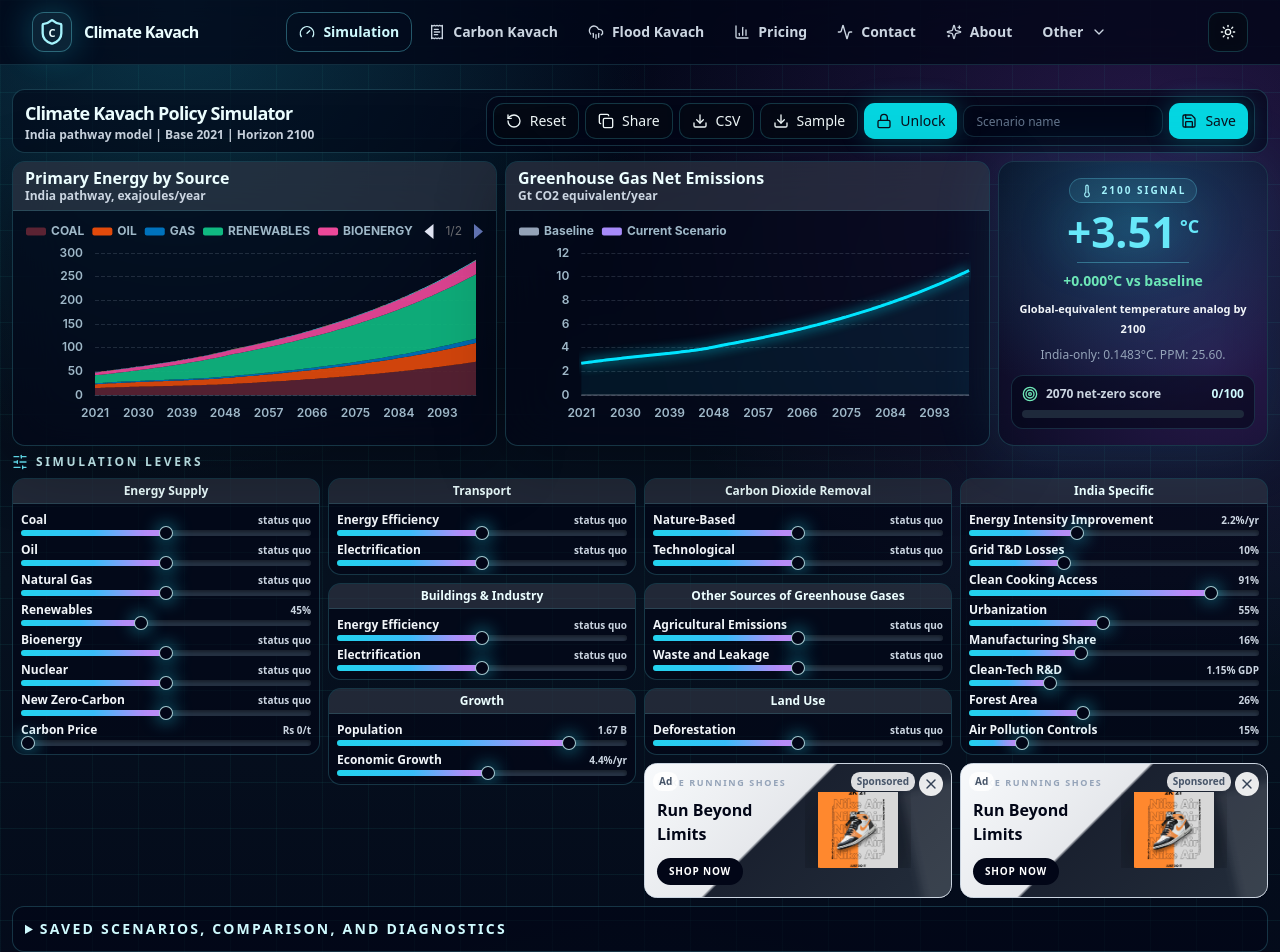
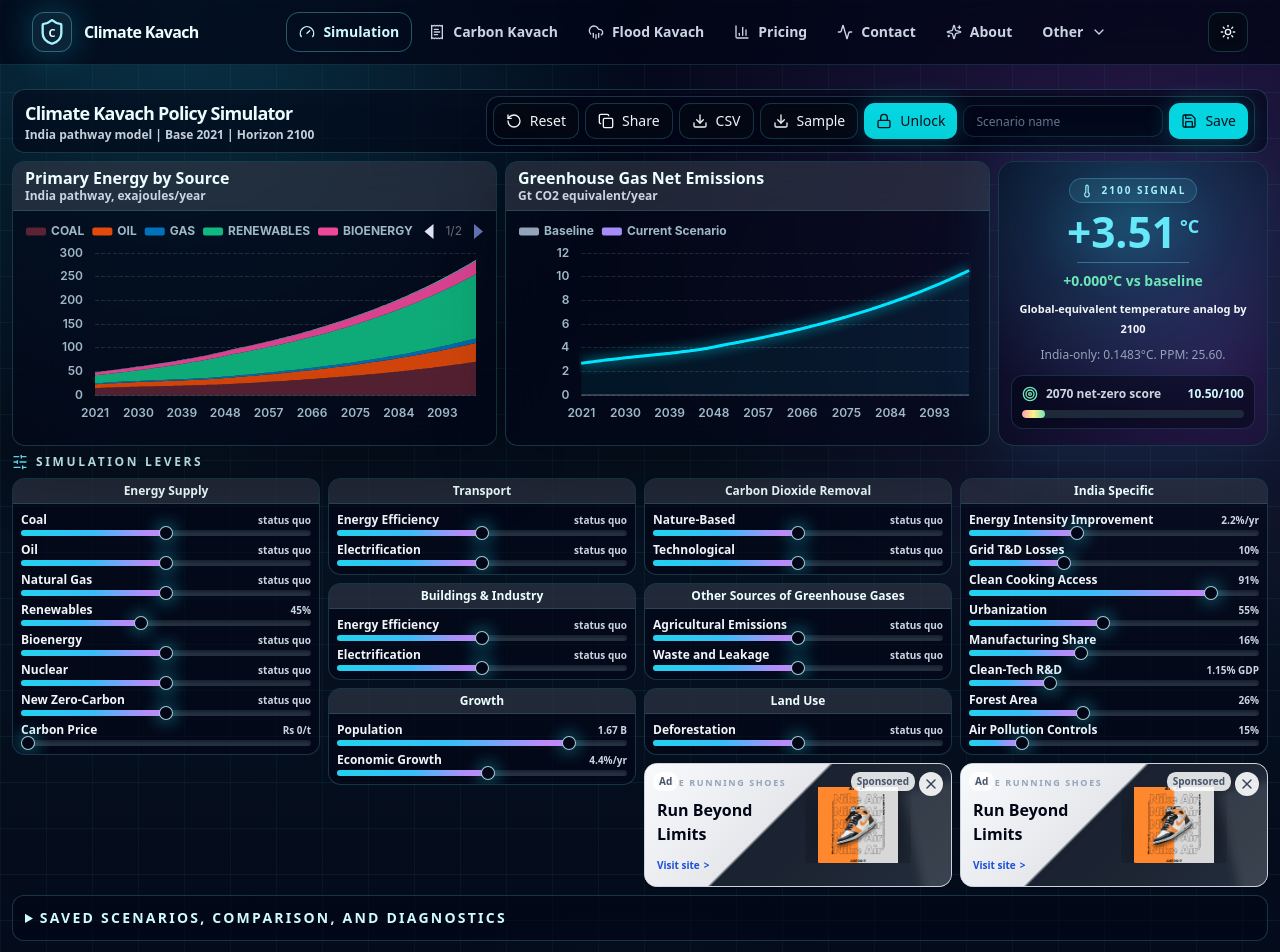
Before and after one commit to peeyush2212/climate-kavach, a Next.js app: page /simulator in a window 1280 px wide. Shown: the top 952 px of the page. Built offline with nearby package versions, Linux system fonts and the light colour scheme.

Commit message:
Refine ad CTA and net-zero scoring

```diff
--- a/src/components/ads/nike-sponsored-ad.tsx
+++ b/src/components/ads/nike-sponsored-ad.tsx
@@ -153,8 +153,9 @@
           <p className={cn("mt-2 font-semibold leading-5 text-slate-600", isBanner ? "hidden text-xs sm:block" : isMini ? "hidden" : "text-sm")}>
             Responsive road running comfort with a fast, everyday feel.
           </p>
-          <div className={cn("mt-3 inline-flex rounded-full bg-slate-950 font-black uppercase tracking-[0.08em] text-white transition group-hover:bg-orange-500", isMini ? "px-3 py-1.5 text-[10px]" : "px-4 py-2 text-xs")}>
-            Shop now
+          <div className={cn("mt-3 inline-flex items-center gap-1 font-semibold text-blue-700 underline-offset-2 group-hover:underline", isMini ? "text-[10px]" : "text-xs")}>
+            Visit site
+            <span aria-hidden="true">&gt;</span>
           </div>
         </div>
 
--- a/src/components/temperature-panel.tsx
+++ b/src/components/temperature-panel.tsx
@@ -11,6 +11,38 @@
   return rows.find((row) => row.year === year) ?? rows[rows.length - 1];
 }
 
+function lowerIsBetterReadiness(current: number, baseline: number) {
+  if (!Number.isFinite(current) || !Number.isFinite(baseline)) return 0;
+  if (current <= 0) return 100;
+  if (baseline <= 0) return 0;
+  return clamp(100 * (1 - current / (baseline * 1.02)), 0, 100);
+}
+
+function percentageReadiness(value: number, ceiling = 100) {
+  if (!Number.isFinite(value)) return 0;
+  return clamp(100 * (value / ceiling), 0, 100);
+}
+
+function netZeroReadinessScore(current2070: SimulationRow, baseline2070: SimulationRow) {
+  const ghgProgress = lowerIsBetterReadiness(current2070.net_ghg_mtco2e, baseline2070.net_ghg_mtco2e);
+  const co2Progress = lowerIsBetterReadiness(current2070.net_emissions_mtco2, baseline2070.net_emissions_mtco2);
+  const cleanEnergyProgress = percentageReadiness(current2070.clean_energy_share_pct);
+  const efficiencyProgress = lowerIsBetterReadiness(current2070.energy_intensity, baseline2070.energy_intensity);
+  const airProgress = clamp(100 - current2070.pm25_exposed_pct, 0, 100);
+  const forestProgress = percentageReadiness(current2070.forest_pct, 60);
+
+  return clamp(
+    ghgProgress * 0.62 +
+      co2Progress * 0.14 +
+      cleanEnergyProgress * 0.10 +
+      efficiencyProgress * 0.07 +
+      airProgress * 0.04 +
+      forestProgress * 0.03,
+    0,
+    100
+  );
+}
+
 export function TemperaturePanel({ compact = false }: { compact?: boolean }) {
   const sim = useClimateKavachStore((s) => s.sim);
   const baselineSim = useClimateKavachStore((s) => s.baselineSim);
@@ -18,16 +50,13 @@
     if (!sim || !baselineSim) return null;
     const current2070 = findYear(sim.rows, 2070);
     const baseline2070 = findYear(baselineSim.rows, 2070);
-    const baselineNet2070 = Math.max(1, baseline2070.net_emissions_mtco2);
-    const netZeroScore = current2070.net_emissions_mtco2 <= 0
-      ? 100
-      : clamp(100 * (1 - current2070.net_emissions_mtco2 / baselineNet2070), 0, 100);
+    const netZeroScore = netZeroReadinessScore(current2070, baseline2070);
 
     return {
       c: summarize2050(sim),
       b: summarize2050(baselineSim),
       netZeroScore,
-      netCo22070: current2070.net_emissions_mtco2,
+      netGhg2070: current2070.net_ghg_mtco2e,
     };
   }, [sim, baselineSim]);
 
@@ -79,7 +108,9 @@
               <Target className="h-4 w-4 text-emerald-300" />
               2070 net-zero score
             </span>
-            <span className="text-cyan-100">{formatNumber(values.netZeroScore, { maximumFractionDigits: 0 })}/100</span>
+            <span className="text-cyan-100">
+              {formatNumber(values.netZeroScore, { minimumFractionDigits: 2, maximumFractionDigits: 2 })}/100
+            </span>
           </div>
           <div className="mt-2 h-2 overflow-hidden rounded-full bg-slate-800">
             <div
@@ -90,7 +121,7 @@
           {!compact && (
             <div className="mt-2 flex items-center gap-2 text-xs font-bold text-slate-500">
               <Zap className="h-4 w-4 text-cyan-300" />
-              {formatNumber(values.netCo22070, { maximumFractionDigits: 1 })} MtCO2 net in 2070
+              {formatNumber(values.netGhg2070, { maximumFractionDigits: 1 })} MtCO2e net GHG in 2070
             </div>
           )}
         </div>
```
